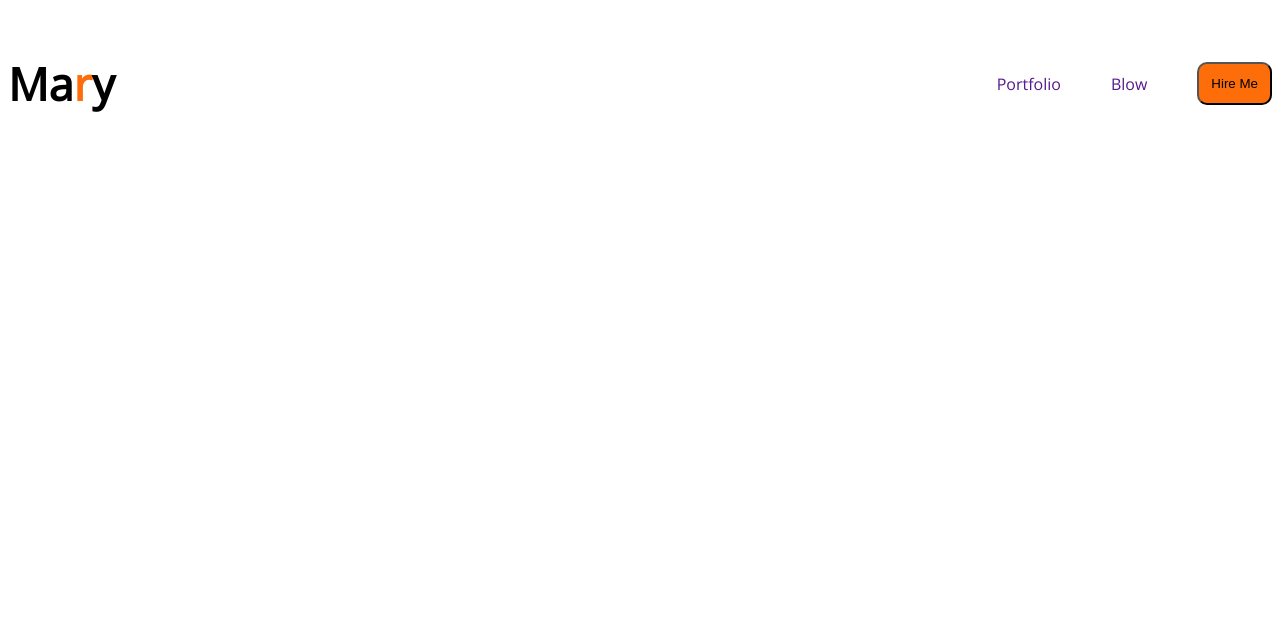
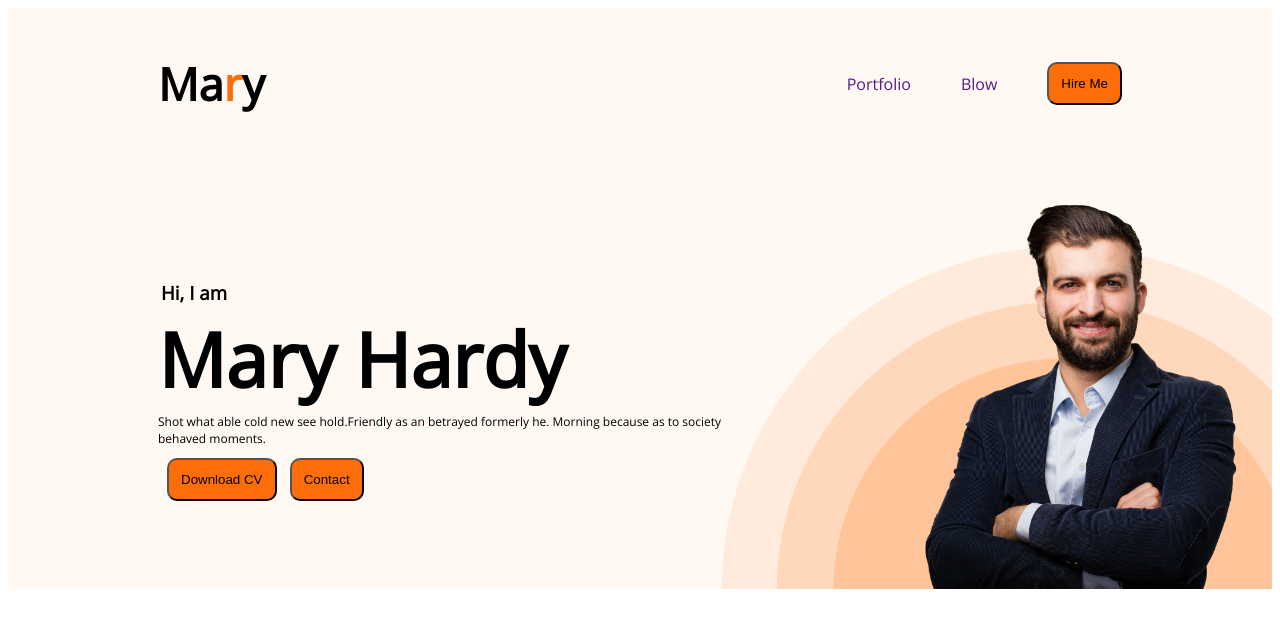
Before and after one commit to IMAM-MAHADY-ABIR/portfolio-project, a plain HTML site: page index.html in a window 1280 px wide. Drawn offline with nearby package versions, Linux system fonts and the light colour scheme.

Commit message:
header add

```diff
--- a/index.html
+++ b/index.html
@@ -14,17 +14,27 @@
 </head>
 <body>
     <header>
-
-    </header>
-    <main>
         <nav>
             <h3>Ma<span class="rrrr">r</span>y</h3>
             <ul>
                 <li><a href="">Portfolio</a></li>
                 <li><a href="">Blow</a></li>
-                <li><button>Hire Me</button></li>
+                <li><button class="btn">Hire Me</button></li>
             </ul>
         </nav>
+        <div class="ttl" >
+            <div class="content">
+                <h3>Hi, I  am</h3>
+                <h1>Mary Hardy</h1>
+                <p>Shot what able cold new see hold.Friendly as an betrayed formerly he. Morning because as to society behaved moments.</p>
+                <button class="btn">Download CV</button>
+                <button class="btn">Contact</button>
+            </div>
+            <img class="img" src="images/hardy.png" alt="">
+        </div>
+    </header>
+    <main>
+
     </main>
     <footer>
 
--- a/style..css
+++ b/style..css
@@ -5,6 +5,7 @@ nav{
     display: flex;
     justify-content: space-between;
     align-items: center;
+    margin: 0 150px;
 }
 nav ul{
     display: flex;
@@ -24,8 +25,42 @@ nav h3 {
 nav h3 .rrrr{
     color: #FD6E0A;
 }
-nav button{
+.btn{
     background-color: #FD6E0A;
     padding: 12px;
     border-radius: 10px;
 }
+header{
+    background-color: #FFF8F3;
+}
+header .ttl{
+    display: flex;
+    align-items: center;
+    padding: 30px 30px 0px 150px;
+    justify-content: space-between;
+    background-image: url(images/header_bg.png);
+    background-position: bottom right;
+    background-repeat: no-repeat;
+    background-size: 550px;
+}
+header .img{
+    height: 400px;
+}
+header .ttl p{
+    width: 600px;
+}
+.content  h3{
+    margin: 3px;
+}
+.content h1{
+    margin: 0;
+    font-size: 75px;
+}
+.content p{
+    font-size: 12px;
+    margin: 3px 0px;
+}
+.content button{
+    margin-top: 8px;
+    margin-left: 9px;
+}
```
